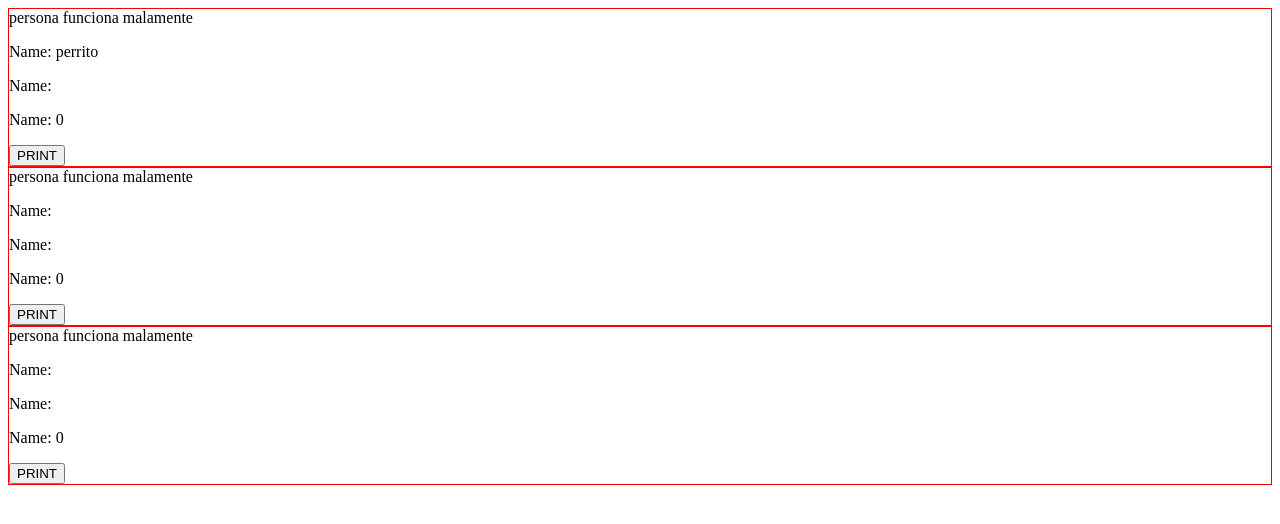
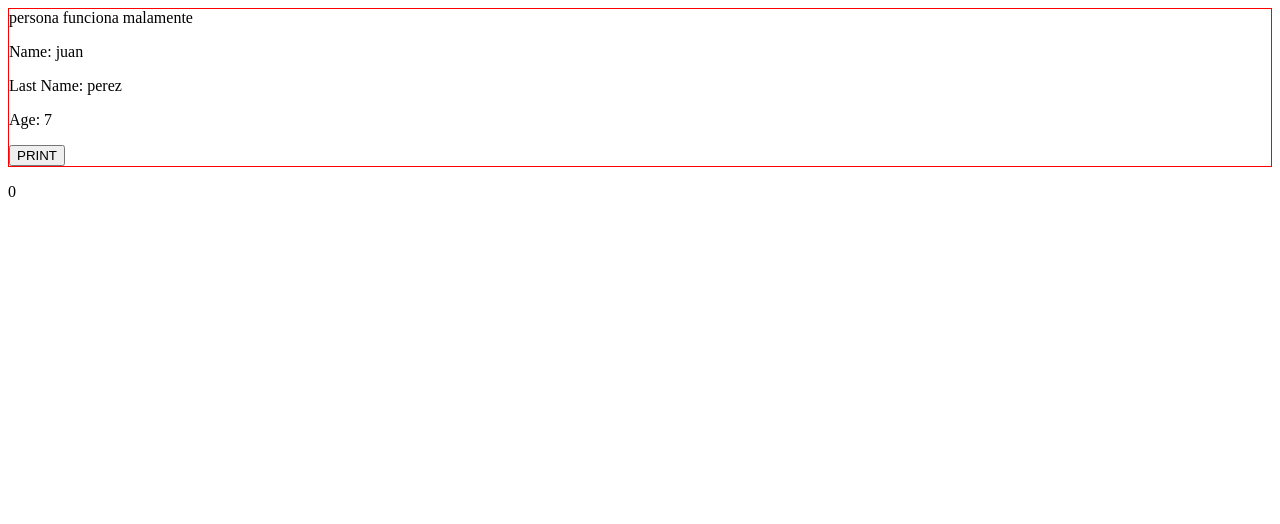
Before and after one commit to JAdrianP/CursoAngularStackBlitz2023, an Angular app: page / in a window 1280 px wide. Shown: the top 524 px of the page. Built offline with nearby package versions, Linux system fonts and the light colour scheme.

Commit message:
comunicacion en un sentido(del DOM al html) y por evento(del HTML al DOM)

```diff
--- a/src/app/app.component.html
+++ b/src/app/app.component.html
@@ -1,5 +1,14 @@
 <!-- si pones uno de los inputs entre corchetes lee variables del ts, pero solo del app component.ts -->
 <!-- lo suyo seria pasarlealgo al age por ts pero si no queremos lo podemos poner entre corchetes -->
-<app-person [nameTest]="perro" lastName="" [age]="0" ></app-person>
-<app-person (print)="getPrint($event)"></app-person>
-<app-person></app-person>
+<app-person
+    nameTest="juan"
+    lastName="perez"
+    [age]=7
+    (print)="getPrint($event)">
+</app-person>
+
+
+<!-- si existe la variuable person la imprime, sino la ignora y no da error -->
+<p>{{person?.name}}</p>
+<p>{{person?.lastName}}</p>
+<p>{{person?.age}}</p>
--- a/src/app/app.component.ts
+++ b/src/app/app.component.ts
@@ -1,4 +1,5 @@
 import { Component } from '@angular/core';
+import { IPerson } from './person/person.model';
 
 @Component({
   selector: 'app-root',
@@ -9,7 +10,15 @@ export class AppComponent {
   title = 'testAngular';
   perro = 'perrito';
 
-  getPrint(event:string){
+  public person: IPerson = {
+    name: '',
+    lastName: '',
+    age: 0
+  }
+
+
+  getPrint(event:IPerson, parent?:string){
+    this.person = event;
     console.log(event);
 
   }
--- a/src/app/person/person.component.html
+++ b/src/app/person/person.component.html
@@ -2,10 +2,12 @@
     persona funciona malamente
 
     <p>Name: {{ name }}</p>
-    <p>Name: {{ lastName }}</p>
-    <p>Name: {{ age }}</p>
+    <p>Last Name: {{ lastName }}</p>
+    <p>Age: {{ age }}</p>
     <!-- los parentesis se usan para los outputs y los corchetes para inputs -->
-    <button (click)="sendPrint($event)">PRINT</button>
+    <button (click)="sendPrint()">PRINT</button>
+
+
 
     <!-- (click) ==> sendPrint() ==> print.emit ==> (print) ==> getPrint() ==> console.log -->
 </div>
--- a/src/app/person/person.component.ts
+++ b/src/app/person/person.component.ts
@@ -1,26 +1,36 @@
 import { Component, EventEmitter, Input, Output } from '@angular/core';
+import { IPerson } from './person.model';
 
 @Component({
   selector: 'app-person',
   templateUrl: 'person.component.html',
   styleUrls: ['person.component.css']
 })
+
+
+
+
+
 export class PersonComponent {
 
   //el entrecomillado se usa en el html y el name a secas en el ts
-  @Input("nameTest") name:string = ''
-  @Input() lastName:string = ''
-  @Input() age:number = 0
+  @Input("nameTest") name: string = ''
+  @Input() lastName: string = ''
+  @Input() age: number = 0
 
   //ojo con los imports del output, input y los eventos(de angular core todos)
-  @Output() print = new EventEmitter()
+  @Output() print = new EventEmitter<IPerson>()
 
   constructor() {
   }
 
-  sendPrint(event:any){
-
-    this.print.emit("hola");
+  public sendPrint(): void {
+    //ahora solo podemos meter en el emit un objeto json que tenga la misma definicion que IPerson
+    this.print.emit({
+      name: this.name,
+      lastName: this.lastName,
+      age: this.age
+    });
 
   }
 }
```
Also changed, not shown: src/app/person/person.model.ts (added, +7 -0 lines).
